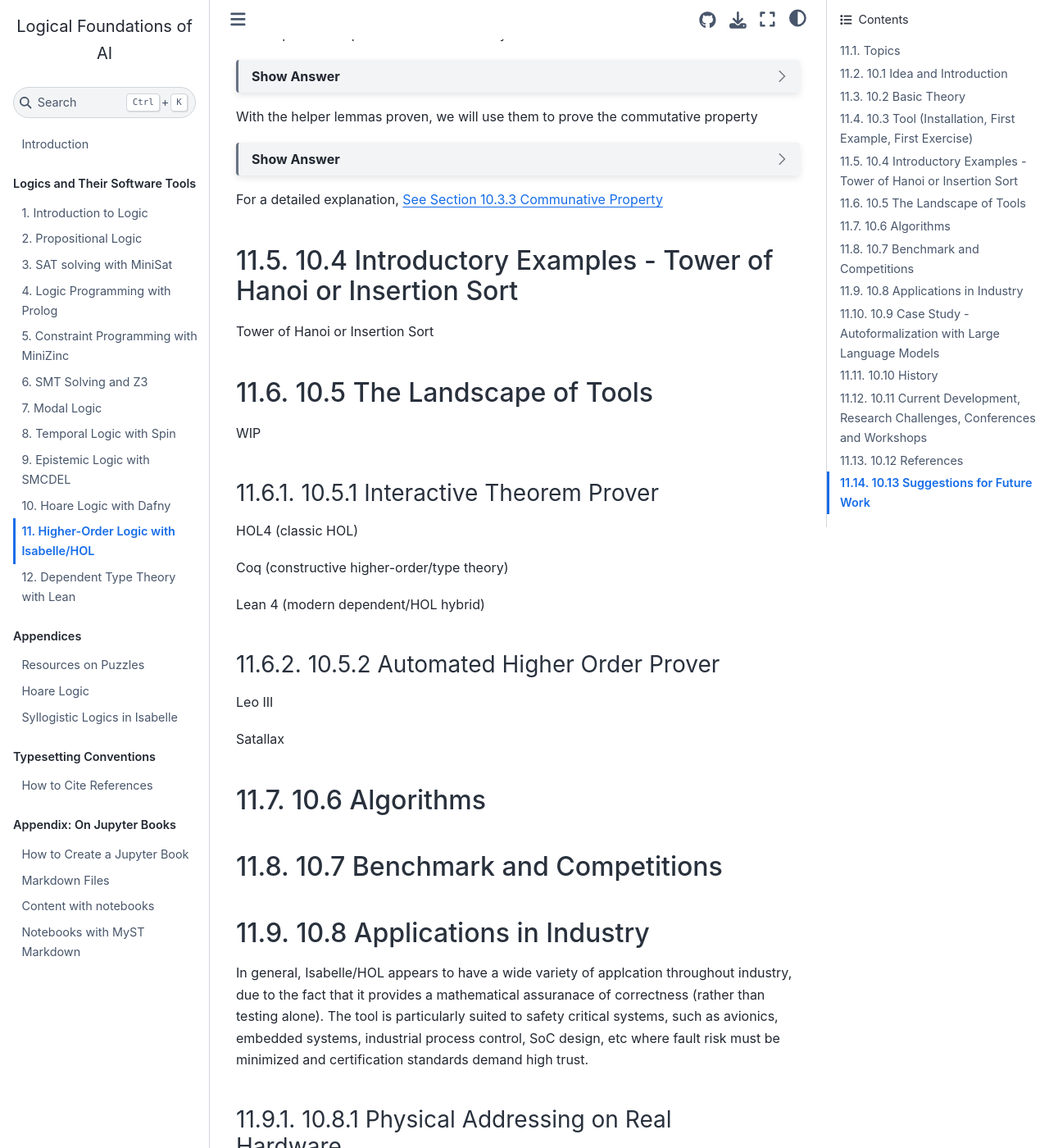
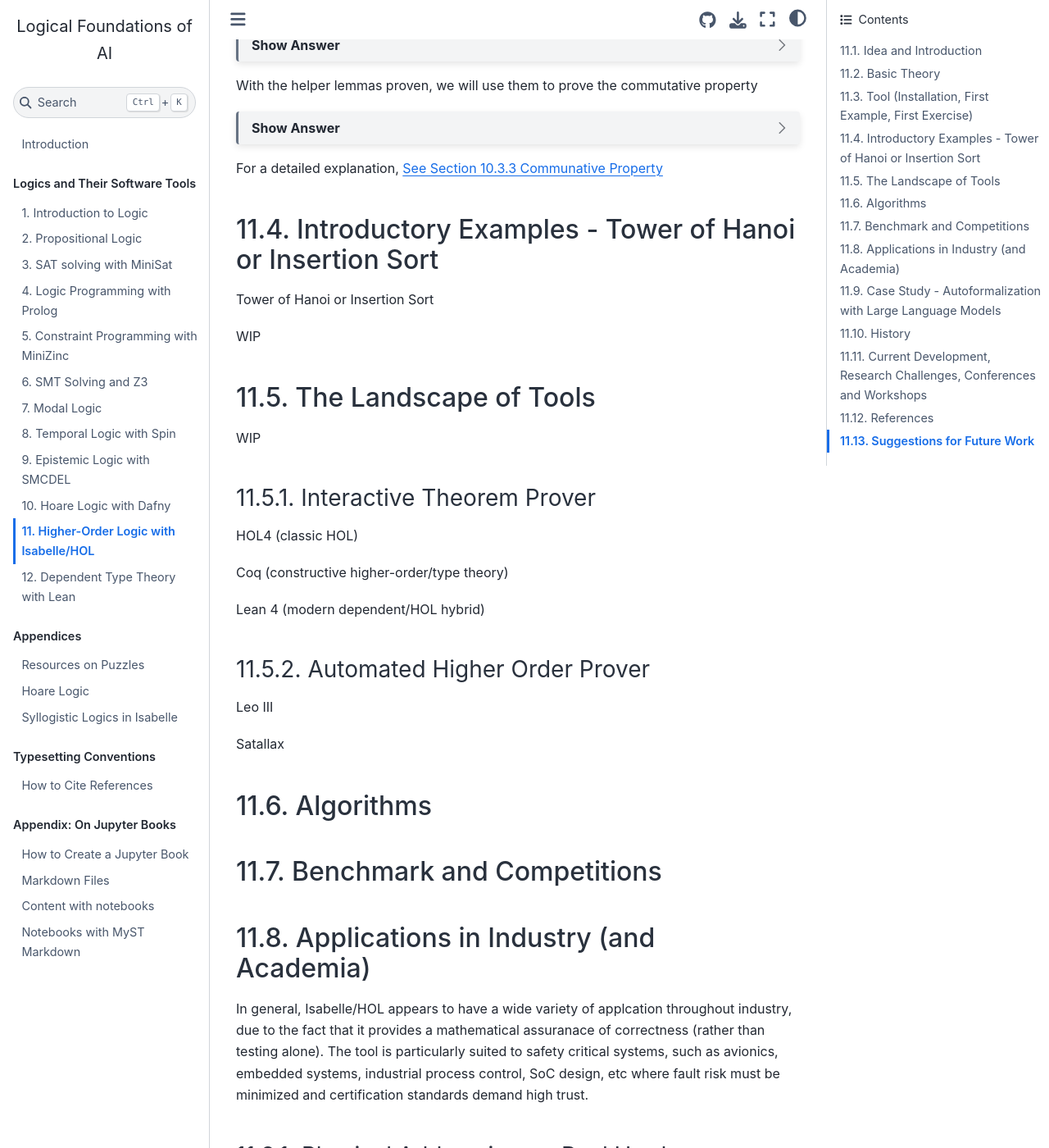
Before and after one commit to LEAP-at-Chapman/CPSC-510-Logical-Foundations-of-Computing, a Jupyter Book: the page built from content/10-higher-order-logic.md, in a window 1280 px wide and 1400 px high, scrolled down 6641 px. Shown: the whole window at 82% size. Built offline with Jupyter Book 1.0.4 settings and Sphinx 7.4.7 and the Sphinx Book theme 1.1.4, drawn with Linux system fonts in a browser that asks for light colours; some of the changed text lies outside the part shown.

Commit message:
adjusted headings

```diff
--- a/content/10-higher-order-logic.md
+++ b/content/10-higher-order-logic.md
@@ -3,7 +3,18 @@
 *Author: Spencer Au*
 
 
-## Topics
+<!-- ## Topics
+
+- Higher-order logic foundations
+- Function types and quantification
+- Isabelle/HOL advanced features
+- Theorem proving strategies
+- Industrial theorem proving -->
+
+## Idea and Introduction
+WIP
+
+Topics
 
 - Higher-order logic foundations
 - Function types and quantification
@@ -11,18 +22,15 @@
 - Theorem proving strategies
 - Industrial theorem proving
 
-## 10.1 Idea and Introduction
-WIP
-
 This chapter extends to higher-order logic in Isabelle/HOL, showing how to reason about functions as first-class objects and exploring the foundations of modern theorem proving.
 
 Higher-order logic (HOL) extends the capabilities of first-order logic (FOL) by allowing quantifiers (such as $ \forall x $ and $ \exists x $) to range over functions and predicates, not just individual elements. In addition, functions can be passed as arguments to other functions, returned as results, and manipulated just like any other data type. This enables more expressive statements about the properties of functions and their relationships.
 
-## 10.2 Basic Theory
+## Basic Theory
 
 <!-- basic setup - need to add much more but this is just basics/scaffolding -->
 
-### 10.2.1 From First Order Logic to HOL
+### From First Order Logic to HOL
 
 WIP
 <!--
@@ -53,7 +61,7 @@ These are the principal features which are added to first-order logic in order t
 
 conclusion line of how HOL = typed + $\lambda$ + functional programming
 
-### 10.2.2 (Explicit) Type System
+### (Explicit) Type System
 
 <!-- – Andrews (2002) Sections 5 (“Type theory basics”)
 – Church (1940) A Formulation of the Simple Theory of Types
@@ -94,7 +102,7 @@ A wff$_\alpha$ (a well-formed expression of type $\alpha$) is defined inductivel
 
   - If $A_\alpha$ is a wff and $x_\beta$ is a variable, then $\lambda x_\beta A_\alpha$ is a wff of type $\alpha\beta$ ($\lambda$-abstraction; see Section 10.2.3).
 
-### 10.2.3 Lambda Abstraction and Application
+### Lambda Abstraction and Application
 
 WIP
 
@@ -116,10 +124,10 @@ HOL's $\lambda$-abstraction constructs a function. If $x:\alpha$ and $t:\beta$,
 
 **Andrews uses the notation of $\alpha\beta$, which is equivalent to Isabelle/HOL's notation of $\alpha \Rightarrow \beta$. They both mean the same thing: the type of a function that takes an argument of type $\alpha$ and returns a value of type $\beta$*
 
-$\beta$-reduction semantics stuff here (just add a line or two)
+<!-- $\beta$-reduction semantics stuff here (just add a line or two) -->
 
 
-### 10.2.4 Logical Constants
+### Logical Constants
 
 WIP
 
@@ -138,7 +146,7 @@ Logical constants: $Q_{((o\alpha)\alpha)}$ and $u_{(\iota(o\iota))}$ where:
 
   - $u_{(\iota(o\iota))}$ is the description/selection operator (also known as the Hilbert $\epsilon$-operator), which returns an element of type $\iota$ that satisfies a predicate $p : \iota \to o$ if one exists
 
-### 10.2.5 Deductive Core of HOL
+### Deductive Core of HOL
 
 WIP
 <!--
@@ -202,9 +210,9 @@ The axiom schemata of $\mathcal{F}^w$ are:
 Adapted from *Andrews, 2002*<sup><a href="#andrews2002">[3]</a></sup> using modern logic convention.
 
 
-## 10.3 Tool (Installation, First Example, First Exercise)
+## Tool (Installation, First Example, First Exercise)
 
-### 10.3.1 Installation
+### Installation
 
 [Installation Link for Isabelle](https://isabelle.in.tum.de/)
 
@@ -231,9 +239,11 @@ end
 
 More detailed instructions on setup and initial use can be found in Chapters 1 and 2.1.2 of *Concrete Semantics*<sup><a href="#ConcreteSemantics">[1]</a></sup>
 
-### 10.3.2 Proof Solving via Sledgehammer
+### Proof Solving via Sledgehammer
 
-### 10.3.3 First Example - Add Function
+WIP
+
+### First Example - Add Function
 
 For the first example, the goal will be to implement recursive addition via a function called "add". The general form should be:
 
@@ -256,7 +266,7 @@ fun add :: "nat ⇒ nat ⇒ nat" where
 For a detailed explanation, [See Section 10.3.2 Exercises](./assets-10/10.3_exercises.md#10.3.2-First-Example)
 
 
-### 10.3.4 First Exercise - Associativity and Communativity of Add
+### First Exercise - Associativity and Communativity of Add
 
 For the first exercise, we will be proving the associative and commutative properties of a custom `add` function in Isabelle. This exercise comes from Exercise 2.2 of [Concrete Semantics Exercises](http://www.concrete-semantics.org/Exercises/exercises.pdf)
 
@@ -340,20 +350,22 @@ qed
 For a detailed explanation, [See Section 10.3.3 Communative Property](./assets-10/10.3_exercises.md#Communative-Property-Proof)
 
 
-## 10.4 Introductory Examples - Tower of Hanoi or Insertion Sort
+## Introductory Examples - Tower of Hanoi or Insertion Sort
 
 <!-- show something interesting about tool, logic, etc and can be digested and understood with minimum experience -->
 
 Tower of Hanoi or Insertion Sort
 
+WIP
 
-## 10.5 The Landscape of Tools
+
+## The Landscape of Tools
 
 WIP
 
 <!-- ### 10.5.1 Interactive Proof Assistants -->
 
-### 10.5.1 Interactive Theorem Prover
+### Interactive Theorem Prover
 
 HOL4 (classic HOL)
 
@@ -361,7 +373,7 @@ Coq (constructive higher-order/type theory)
 
 Lean 4 (modern dependent/HOL hybrid)
 
-### 10.5.2 Automated Higher Order Prover
+### Automated Higher Order Prover
 
 <!-- ### 10.5.2 Automated Theorem Prover -->
 
@@ -370,23 +382,23 @@ Leo III
 Satallax
 
 
-## 10.6 Algorithms
+## Algorithms
 
 
-## 10.7 Benchmark and Competitions
+## Benchmark and Competitions
 
 
-## 10.8 Applications in Industry
+## Applications in Industry (and Academia)
 
 In general, Isabelle/HOL appears to have a wide variety of applcation throughout industry, due to the fact that it provides a mathematical assuranace of correctness (rather than testing alone). The tool is particularly suited to safety critical systems, such as avionics, embedded systems, industrial process control, SoC design, etc where fault risk must be minimized and certification standards demand high trust.
 
-### 10.8.1 Physical Addressing on Real Hardware
+### Physical Addressing on Real Hardware
 
 Achermann et al.<sup><a href="#Achermann_physicalAddressing">[4]</a></sup> discuss how to formally model and verify physical memory address translation and remapping hardware (such as MMUs) in SoCs (Systems-on-Chip) using Isabelle/HOL. Specifically, they developed a hardware model that encodes translation units and then prove that standard memory operations preserve system invariants.
 
 <!-- HOL-based systems used to verify hardware modules and FPGA implementations -->
 
-### 10.8.2 FOCUS - Stream Processing Components
+### FOCUS - Stream Processing Components
 
 Spichkova<sup><a href="#Spichkova_FOCUS">[5]</a></sup> proposes a new framework, FOCUS, aimed at formal specification and the application of refinement-based verification of interactive systems. In addition, FOCUS uses a stream processing component, represented by a communication history of a directed channel between components. FOCUS uses Isabelle/HOL with the Isar language with three distinct case studies, namely process control (Steam Boiler System), data transmission (FlexRay communication protocol), memory and processing components (Automotive-Gateway System).
 
@@ -396,15 +408,15 @@ Spichkova<sup><a href="#Spichkova_FOCUS">[5]</a></sup> proposes a new framework,
 
 - The third case study is about the Automative-Gateway system for the Verisoft project. Basically, if the Gateway receives a vehicle crash signal, then it will initiate a call to the appropriate Emergency Service Center (ESC). The system is modelled in Isabelle/HOL, with the architecture, requirements, and refinement relations all formally specified and proven to ensure that the Gateway design meets its crash signal and data transmission requirements.
 
-### 10.8.3 IsaBIL - Verifying (In)Correctness of Binaries
+### IsaBIL - Verifying (In)Correctness of Binaries
 
 Griffin et al.<sup><a href="#Griffin_IsaBIL">[6]</a></sup> present IsaBIL, a binary analysis framework in Isabelle/HOL that is based on BAP (Binary Analysis Platform). IsaBIL formalizes BAP's intermediate language (BIL) and integrates it with Hoare Logic (for proofs of correctness) and incorrectness logic (for proofs of incorectness). While there is a primary focus is on the RISC-V architecture and C binaries, the authors assert that IsaBIL is a flexible framework that can verify binaries for different languages (C, C++, Rust), toolchains (LLVM, Ghidra), and architectures (x86, RISC-V). The authors prove correctness through some industry level examples such as Lockheed Martin's JSF (Joint Strike Fighter) coding standards and the MITRE ATT&CK database.
 
-### 10.8.4 Verlso - Isolation Guarantees of Database Transactions
+### Verlso - Isolation Guarantees of Database Transactions
 
 Ghasemirad et al.<sup><a href="#Ghasemirad_VerIso">[7]</a></sup> present VerIso, a rigorous Isabelle/HOL-based framework for verifying transaction isolation within production level databases. The authors showcase VerIso by modelling the strict two-phase locking (S2PL) protocol and prove that it provides strict serializability (transactions behave as if executed sequentially and that sequential order must match the actual time order of their invocation/commit). In addition, VerIso’s parameterised architecture supports multiple isolation levels and uncovers design-level bugs in protocols such as the TAPIR protocol and its violation of atomic visibility.
 
-### 10.8.5 IEEE 754 Floating Point Implementation for MDPs
+### IEEE 754 Floating Point Implementation for MDPs
 
 Kohlen et al.<sup><a href="#Kohlen_float">[8]</a></sup> present a fully verified implementation of the Interval Iteration (II) Algorithm for Markov Decision Processes (MDPs). They model the II algorithm in Isabelle/HOL, use the Isabelle Refinement Framework (IRF) to carry out step-wise refinement down to LLVM bytecode, and extend Isabelle/HOL’s reasoning to support IEEE 754 floating-point arithmetic with directed rounding. Their result is a correct-by-construction floating-point implementation, competitive with industry tools and highly relevant for domains where verified numerical correctness matters, such as embedded systems, SoCs and safety-critical software.
 
@@ -412,11 +424,11 @@ Kohlen et al.<sup><a href="#Kohlen_float">[8]</a></sup> present a fully verified
 
 Xu et al. present MiniLang/IsaMini, a streamlined proof langauge for Isabelle/HOL designed to improve Large Language Model (LLM) integration in formal verification. The authors convert existing Isar proofs, such as those within Isabelle's Archive of Formal Proofs (AFP), into MiniLang and fine-tune LLMs on this new proof representation. They then use the LLM's macro level proof planning alongside Isabelle's automation (such as Sledgehammer, etc) for micro level proof steps to significantly boost proof success rate. Their work is noteworthy because it brings together formal methods and AI-assisted tooling, reducing manual proof effort and enabling more scalable verification.<sup><a href="#Xu_IsaMini">[7]</a></sup> -->
 
-### 10.8.6 Autoformalization with Large Language Models
+### Autoformalization with Large Language Models
 
 Wu et al.<sup><a href="#Wu_LLM_Autoformat">[9]</a></sup> present WIP
 
-## 10.9 Case Study - Autoformalization with Large Language Models
+## Case Study - Autoformalization with Large Language Models
 
 WIP
 
@@ -462,13 +474,13 @@ For example, the pathname for my AFP is:
 My command is then:
 `isabelle components -u /Users/spencerau/Documents/Isabelle/afp-2025-10-25/thys` -->
 
-## 10.10 History
+## History
 
 <!-- Church (1940) A Formulation of the Simple Theory of Types -->
 
 <!-- may include dates at teh beginning of each part, and include citations etc  -->
 
-### 10.10.1 Origins of Higher Order Logic
+### Origins of Higher Order Logic
 
 <!-- scaffolding template for now -->
 
@@ -478,7 +490,7 @@ In the 1970s, Robert Milner develops LCF (Logic for Computable Functions) at Sta
 
 In the early 1980s, Michael J. C. Gordon builds upon LCF in order to create the HOL system, which explicitly uses higher-order logic as its core formalism. This HOL system would become the foundation for hardware verification, paving the way and influencing later provers like HOL4 and Isabelle/HOL.
 
-### 10.10.2 Development of Isabelle/HOL
+### Development of Isabelle/HOL
 
 Developed in the late 1980's by Lawrence C. Paulson at Cambridge, Isabelle was created as a generic theorem proving framework capable of supporting multiple logical formalisms under a single meta-logic.
 
@@ -490,10 +502,10 @@ Integration with automated tools such as Sledgehammer and SMT solvers further ex
 
 The creation of the AFP (Archive of Formal Proofs) established a reusable library of formalizd mathematics and computer science, solidifying Isabelle/HOL's role in both academia and industry.
 
-## 10.11 Current Development, Research Challenges, Conferences and Workshops
+## Current Development, Research Challenges, Conferences and Workshops
 
 
-## 10.12 References
+## References
 
 <!-- Author(s) (Year) [Title](linkToGoogleScholarQuery), Venue
 
@@ -562,4 +574,4 @@ https://isabelle.in.tum.de/library/HOL/HOL/document.pdf
 
 
 
-## 10.13 Suggestions for Future Work
+## Suggestions for Future Work
```
